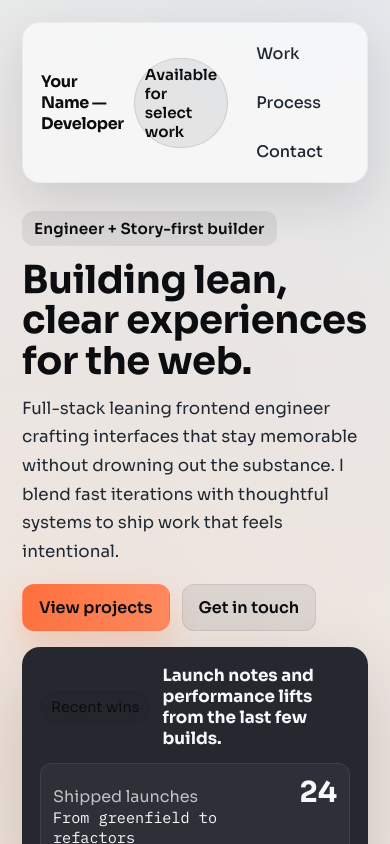
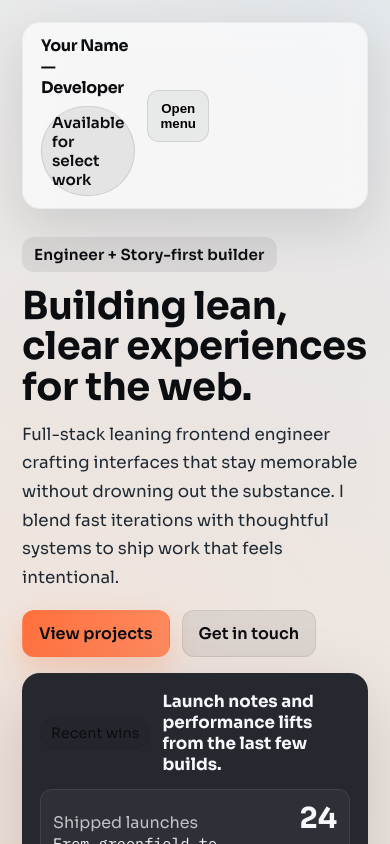
Before and after one commit to parthiv-2006/dev-site, a React (Vite) app: page / in a window 390 px wide. Shown: the top 844 px of the page. Built offline with nearby package versions, Linux system fonts and the light colour scheme.

Commit message:
feat: accessible mobile nav toggle and responsive menu styles

```diff
--- a/src/App.tsx
+++ b/src/App.tsx
@@ -1,3 +1,5 @@
+import { useState } from 'react';
+
 import Hero from './sections/Hero';
 import About from './sections/About';
 import Projects from './sections/Projects';
@@ -6,6 +8,11 @@ import Contact from './sections/Contact';
 import './styles/app.css';
 
 function App() {
+  const [menuOpen, setMenuOpen] = useState(false);
+
+  const closeMenu = () => setMenuOpen(false);
+  const isNarrow = typeof window !== 'undefined' && window.matchMedia('(max-width: 720px)').matches;
+
   return (
     <div className="page">
       <a className="skip-link" href="#main-content">
@@ -13,18 +20,33 @@ function App() {
       </a>
 
       <nav className="nav" aria-label="Primary">
-        <div className="nav__left">
-          <div className="nav__brand">Your Name — Developer</div>
-          <span className="badge-pill">Available for select work</span>
+        <div className="nav__top">
+          <div className="nav__left">
+            <div className="nav__brand">Your Name — Developer</div>
+            <span className="badge-pill">Available for select work</span>
+          </div>
+          <button
+            className="nav__toggle"
+            type="button"
+            aria-expanded={menuOpen}
+            aria-controls="nav-links"
+            onClick={() => setMenuOpen((open) => !open)}
+          >
+            {menuOpen ? 'Close menu' : 'Open menu'}
+          </button>
         </div>
-        <div className="nav__links">
-          <a className="nav__link" href="#projects">
+        <div
+          id="nav-links"
+          className={`nav__links ${menuOpen ? 'nav__links--open' : ''}`}
+          aria-hidden={!menuOpen && isNarrow ? true : undefined}
+        >
+          <a className="nav__link" href="#projects" onClick={closeMenu}>
             Work
           </a>
-          <a className="nav__link" href="#process">
+          <a className="nav__link" href="#process" onClick={closeMenu}>
             Process
           </a>
-          <a className="nav__link" href="#contact">
+          <a className="nav__link" href="#contact" onClick={closeMenu}>
             Contact
           </a>
         </div>
--- a/src/styles/app.css
+++ b/src/styles/app.css
@@ -9,7 +9,7 @@
 
 .nav {
   display: flex;
-  align-items: center;
+  align-items: stretch;
   justify-content: space-between;
   gap: 16px;
   padding: 12px 18px;
@@ -21,6 +21,13 @@
   top: 16px;
   backdrop-filter: blur(14px);
   z-index: 10;
+}
+
+.nav__top {
+  display: flex;
+  align-items: center;
+  justify-content: space-between;
+  gap: 12px;
 }
 
 .nav__left {
@@ -41,6 +48,10 @@
   flex-wrap: wrap;
 }
 
+.nav__links a {
+  display: inline-flex;
+}
+
 .nav__link {
   padding: 8px 12px;
   border-radius: var(--radius-sm);
@@ -54,6 +65,18 @@
   color: var(--text);
   background: rgba(15, 20, 28, 0.06);
   outline: none;
+}
+
+.nav__toggle {
+  display: none;
+  align-items: center;
+  justify-content: center;
+  padding: 10px 12px;
+  border-radius: var(--radius-md);
+  border: 1px solid rgba(15, 20, 28, 0.1);
+  background: rgba(15, 20, 28, 0.06);
+  font-weight: 600;
+  cursor: pointer;
 }
 
 .badge-pill {
@@ -296,8 +319,48 @@
     position: static;
   }
 
+  .nav__top {
+    width: 100%;
+  }
+
+  .nav__left {
+    flex-wrap: wrap;
+    gap: 8px;
+  }
+
+  .nav__links {
+    width: 100%;
+    flex-direction: column;
+    align-items: flex-start;
+    overflow: hidden;
+    max-height: 0;
+    opacity: 0;
+    padding-top: 0;
+    transition: max-height 0.25s ease, opacity 0.2s ease, padding-top 0.2s ease;
+  }
+
+  .nav__links--open {
+    max-height: 300px;
+    opacity: 1;
+    padding-top: 6px;
+  }
+
+  .nav__link {
+    width: 100%;
+  }
+
+  .nav__toggle {
+    display: inline-flex;
+  }
+
   .footer {
     flex-direction: column;
     align-items: flex-start;
   }
 }
+
+@media (prefers-reduced-motion: reduce) {
+  .nav__links {
+    transition: none;
+  }
+}
```
